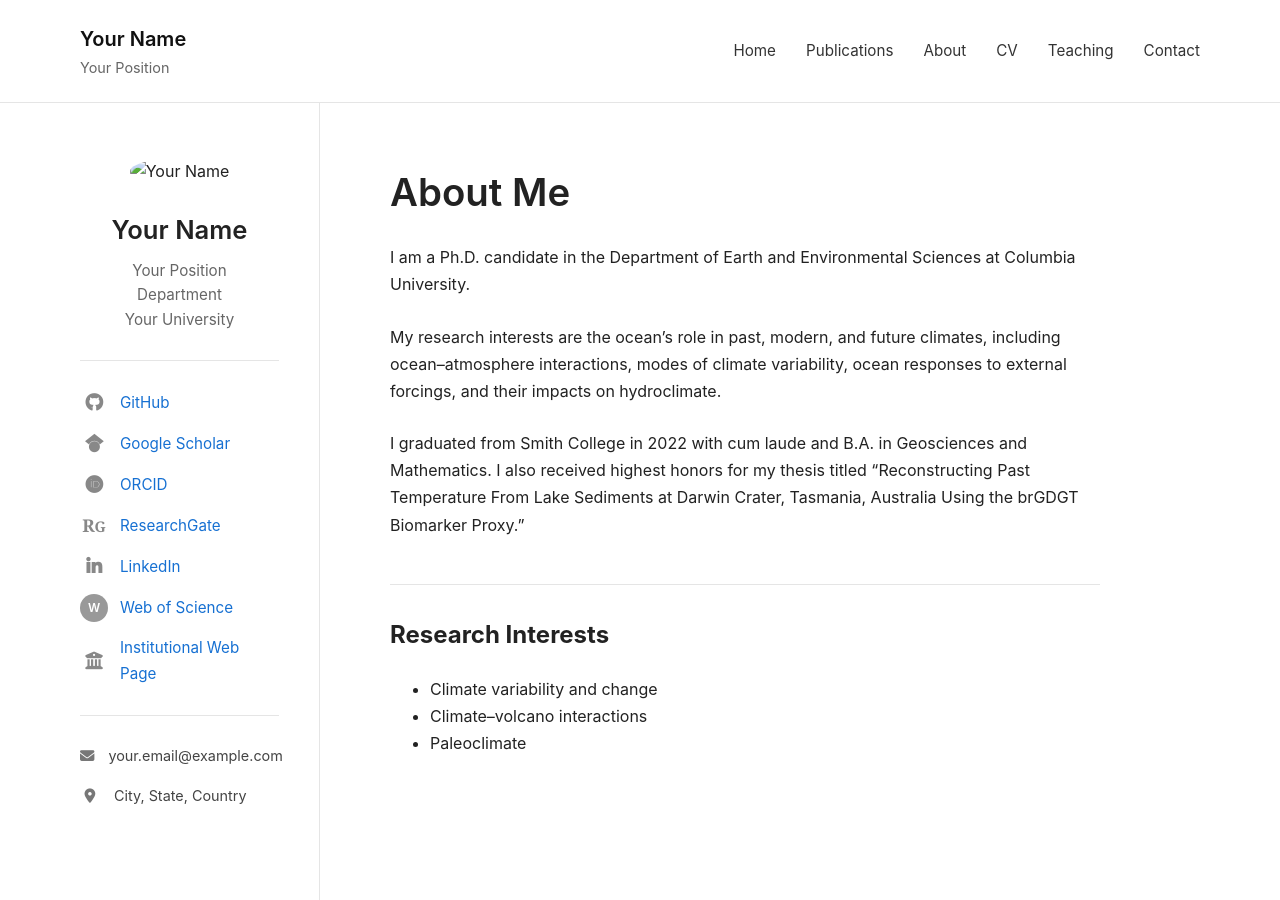
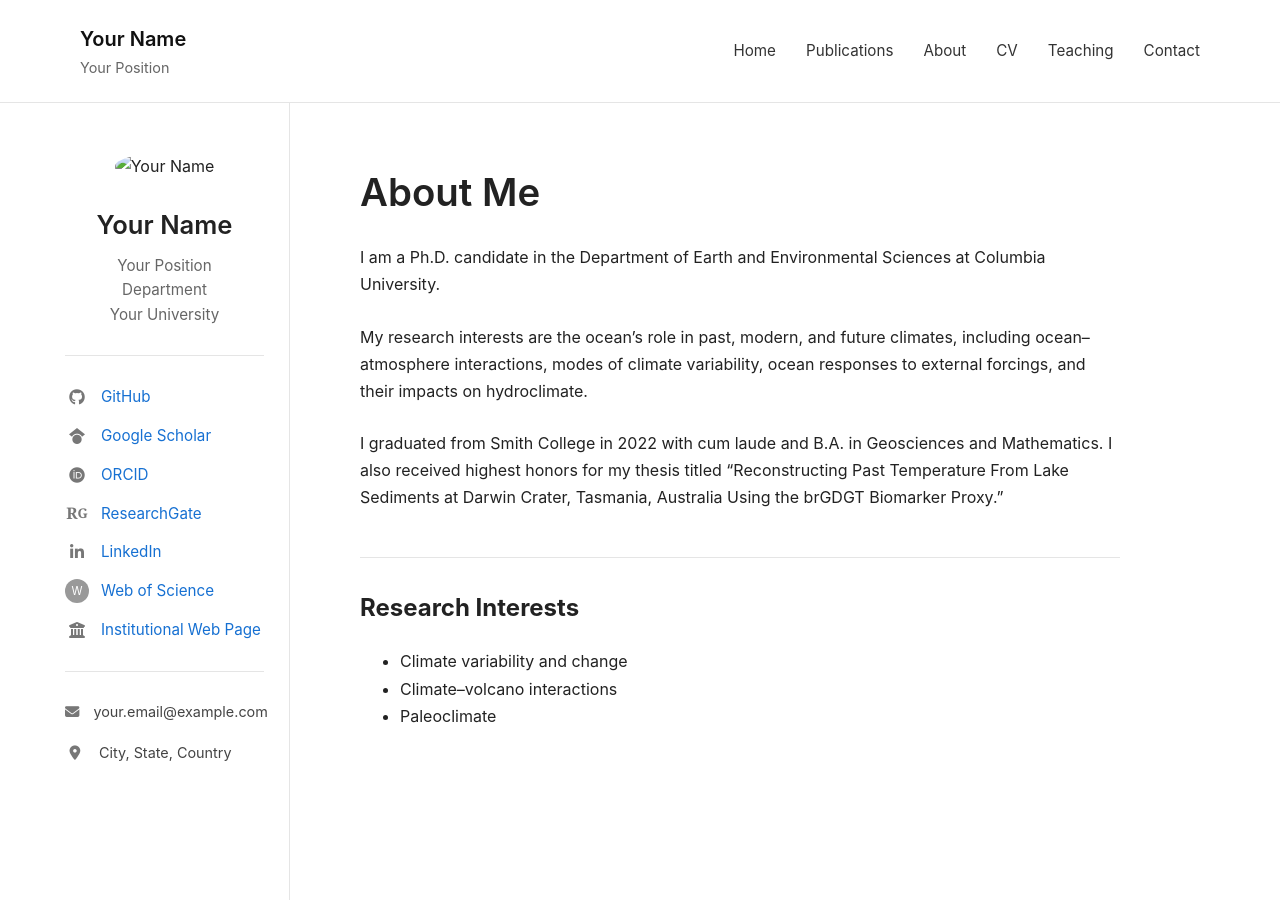
Before and after one commit to isugiura/isugiura.github.io, a Jekyll site: the page built from index.md, in a window 1280 px wide and 900 px high. Built offline with Jekyll 4.4.1, drawn with Linux system fonts in a browser that asks for light colours.

Commit message:
Update style.scss

```diff
--- a/assets/css/style.scss
+++ b/assets/css/style.scss
@@ -90,7 +90,7 @@ body {
   margin: 0 auto;
 
   display: grid;
-  grid-template-columns: 280px 1fr;
+  grid-template-columns: 250px 1fr;
 
   min-height: calc(100vh - 100px);
 }
@@ -101,11 +101,16 @@ body {
    ========================= */
 
 .sidebar {
-  padding: 55px 40px;
+  padding: 50px 25px;
 
   border-right: 1px solid #e5e5e5;
 
   text-align: center;
+
+  position: sticky;
+  top: 0;
+
+  height: 100vh;
 }
 
 .profile-photo {
@@ -183,25 +188,33 @@ body {
 /* Icons */
 
 .icon {
-  width: 28px;
-  height: 28px;
+  width: 24px;
+  height: 24px;
 
   display: inline-flex;
 
   align-items: center;
   justify-content: center;
 
-  color: #888;
+  color: #777;
 
-  font-size: 1.1rem;
-  font-weight: 600;
+  font-size: 1rem;
 
   flex-shrink: 0;
 }
 
+.academic-links a:hover .icon {
+  color: #1670d2;
+}
+
+.researchgate {
+  font-family: Georgia, serif;
+  font-weight: 600;
+}
+
 .circle-icon {
-  width: 28px;
-  height: 28px;
+  width: 24px;
+  height: 24px;
 
   border-radius: 50%;
 
@@ -209,11 +222,7 @@ body {
 
   color: white;
 
-  font-size: 0.75rem;
-}
-
-.researchgate {
-  font-family: Georgia, serif;
+  font-size: 0.7rem;
 }
 
 .scholar {
@@ -268,7 +277,7 @@ body {
 .main-content {
   padding: 65px 70px;
 
-  max-width: 850px;
+  max-width: 900px;
 }
 
 .main-content h1 {
```
